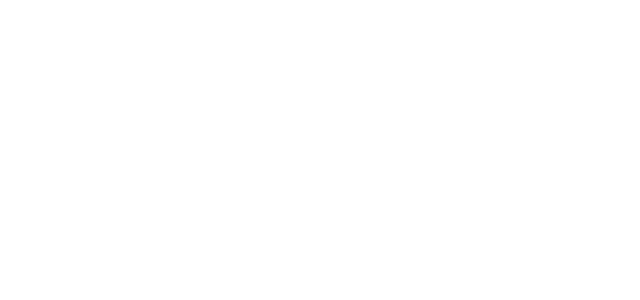
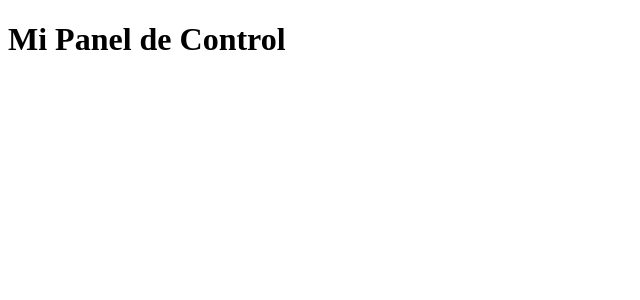
Before and after one commit to Danielsasa/react-clase-5, a React (Vite) app in the folder 05-conditional-composition/: page / in a window 1280 px wide. Shown: the top 300 px of the page, without its empty margins (0-640 px from the left). Built offline with nearby package versions, Linux system fonts and the light colour scheme.

Commit message:
💄 instlacion de neoestandard

```diff
--- a/05-conditional-composition/eslint.config.js
+++ b/05-conditional-composition/eslint.config.js
@@ -5,7 +5,7 @@ import reactRefresh from 'eslint-plugin-react-refresh'
 import neostandard from 'neostandard'
 
 export default [
-  neostandard(),
+  ...neostandard(),
   { ignores: ['dist'] },
   {
     files: ['**/*.{js,jsx}'],
--- a/05-conditional-composition/package.json
+++ b/05-conditional-composition/package.json
@@ -22,6 +22,7 @@
     "eslint-plugin-react-hooks": "^5.2.0",
     "eslint-plugin-react-refresh": "^0.4.19",
     "globals": "^16.0.0",
+    "neostandard": "^0.12.1",
     "vite": "^6.3.5"
   }
 }
--- a/05-conditional-composition/src/App.jsx
+++ b/05-conditional-composition/src/App.jsx
@@ -1,13 +1,11 @@
-
 import './App.css'
-
 function App() {
-
   return (
     <>
-
+      <div className='container'>
+        <h1>Mi Panel de Control</h1>
+      </div>
     </>
   )
 }
-
 export default App
```
Also changed, not shown: 1 other file (tests, documents, lock files or other folders).
